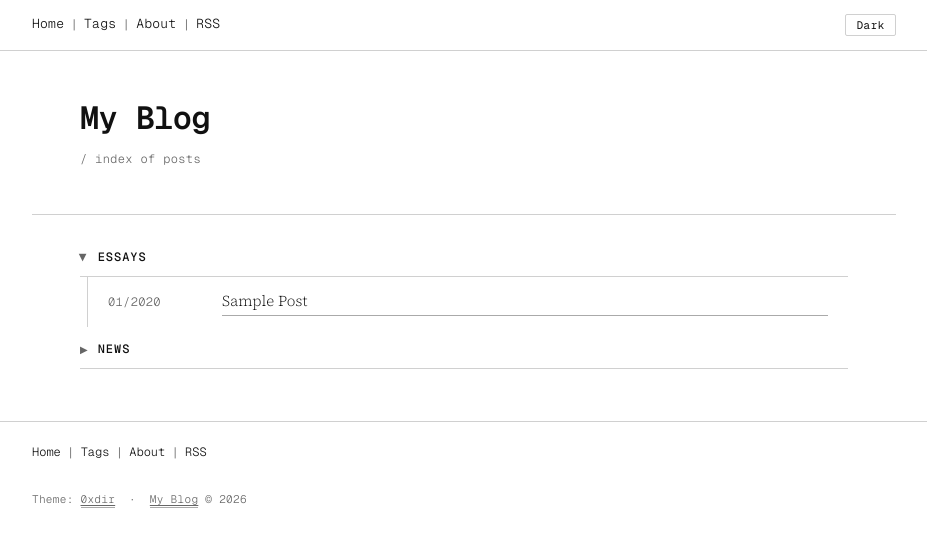
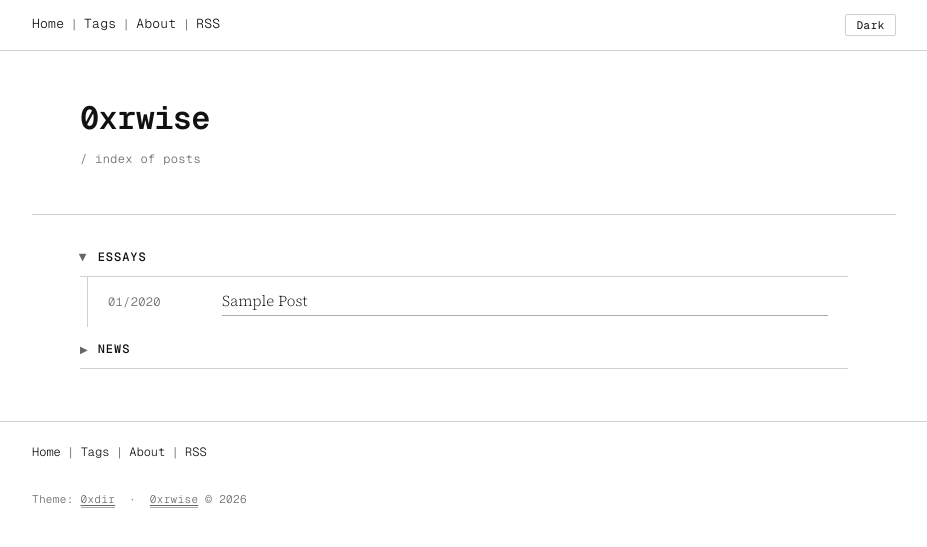
Before and after one commit to 0xrwise/0xdir, a Jekyll site: the page built from index.html, in a window 1280 px wide. Shown: the top 547 px of the page, without its empty margins (176-1103 px from the left). Built offline with Jekyll 4.4.1, drawn with Linux system fonts in a browser that asks for light colours; part of the change alters nothing that is shown.

Commit message:
Update _config.yml

```diff
--- a/_config.yml
+++ b/_config.yml
@@ -1,20 +1,13 @@
-title: "My Blog"
-name:  "My Blog"
-description: "A simple, clean Jekyll blog"
+title: "0xrwise - Researcher"
+name:  "0xrwise"
+description: "Research, Reflect, Wisdom."
 url: "https://yourdomain.com"
 author:
-  name: "Your Name"
+  name: "0xrwise"
 
 # Enables dark/light toggle button in nav
 javascript_enabled: true
 
-# Featured posts section title (shown at bottom of each post)
-featured_posts_title: "Featured"
-
-# Featured posts — add URLs of posts you want to feature
-featured_posts:
-  - url: /essays/sample-post
-    title: Sample Post
 
 # Collections
 collections:
```
